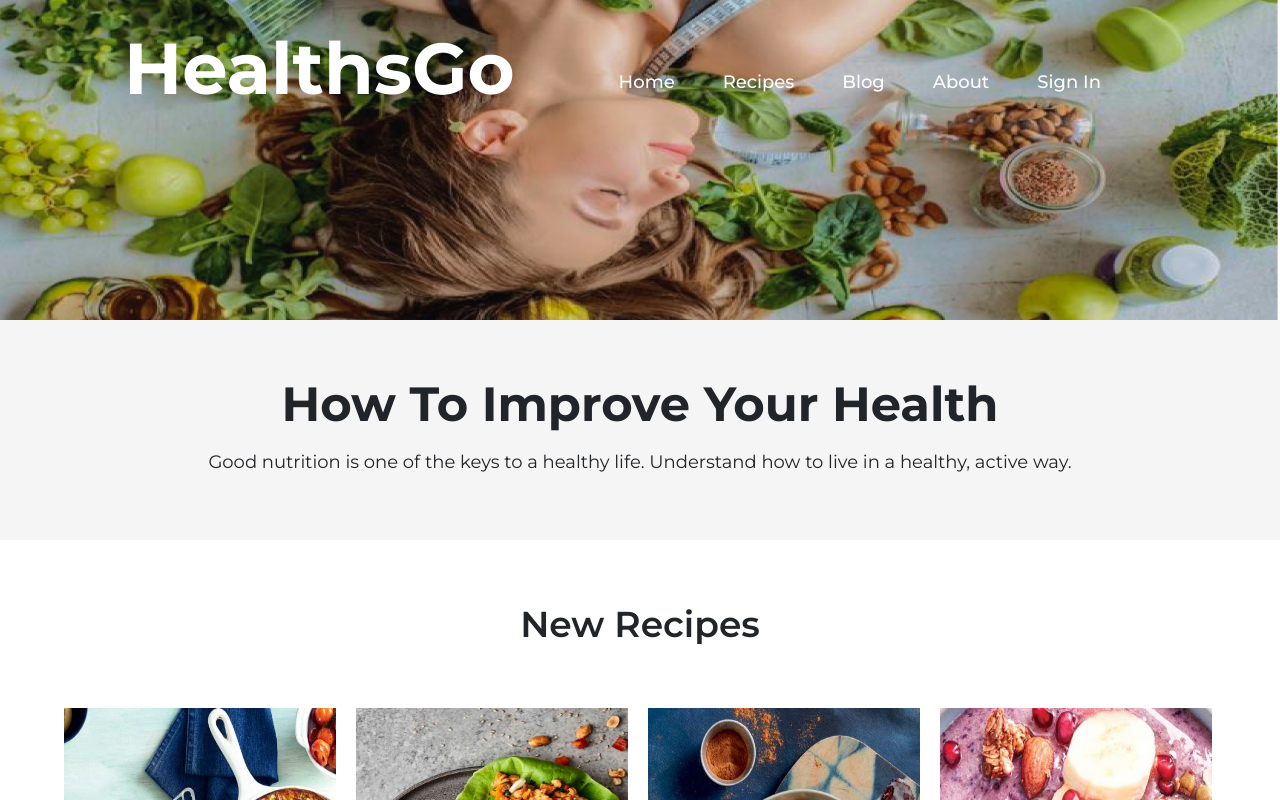
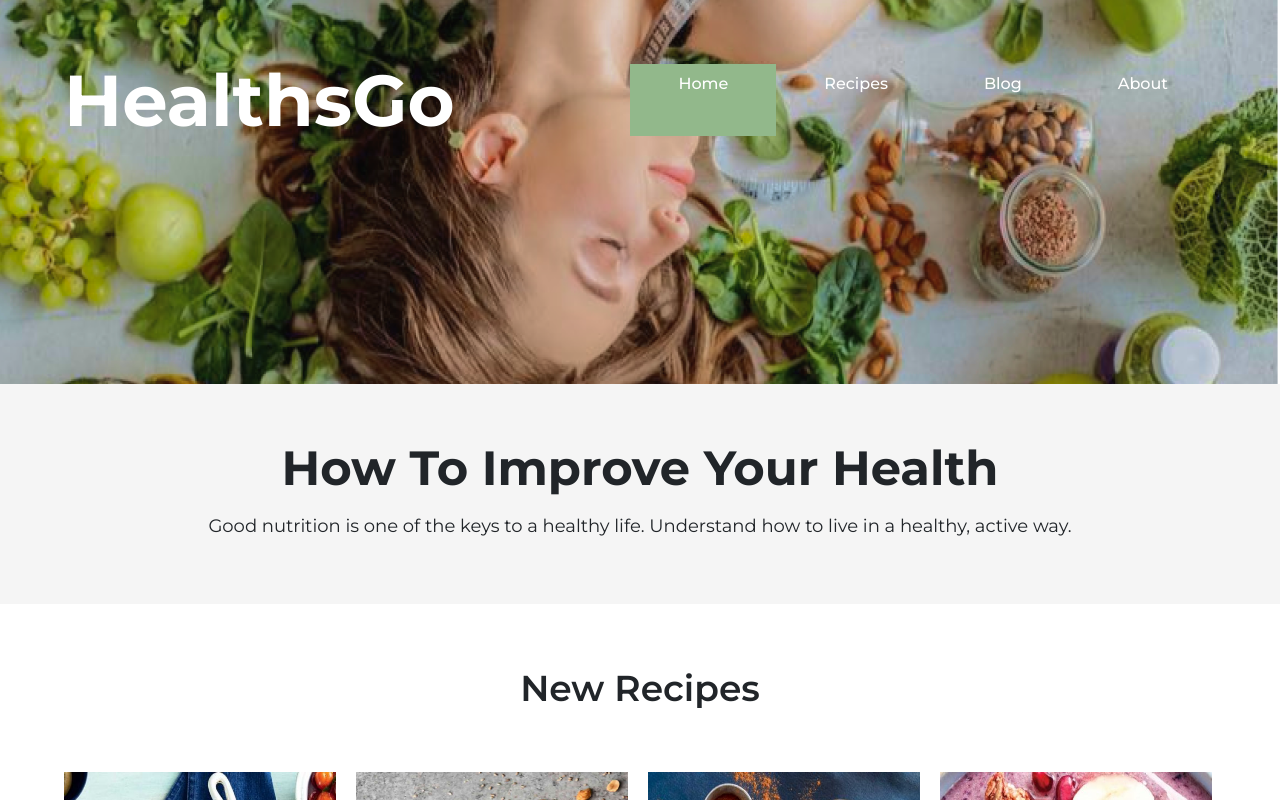
Before and after one commit to astrukar/HCI_2021-22, a Next.js app: page / in a window 1280 px wide. Shown: the top 800 px of the page. Built offline with nearby package versions, Linux system fonts and the light colour scheme.

Commit message:
Header component progress

```diff
--- /dev/null
+++ b/components/header/burgernavigation.js
@@ -0,0 +1,19 @@
+import NavBar from "./navbar";
+
+const BurgerNavigation = ({ isOpen, menuItems, setIsOpen }) => {
+  return (
+    <main
+      className={`${
+        !isOpen ? "translate-x-full" : "translate-x-0"
+      } top-0 transform translate fixed left-0 m-0 p-0 bg-hci-lila-light sm:hidden w-screen transition duration-500 ease-in-out flex-col justify-center items-center h-screen z-40`}
+      onClick={() => setIsOpen(!isOpen)}
+    >
+      <NavBar
+        menuItems={menuItems}
+        classes="flex flex-col h-full w-full justify-center items-center"
+      />
+    </main>
+  );
+};
+
+export default BurgerNavigation;
--- a/components/header/header.js
+++ b/components/header/header.js
@@ -1,32 +1,60 @@
 import React from "react";
 import Image from "next/image";
 import { Row, Col } from "react-bootstrap";
+import NavBar from "./navbar";
+import BurgerNavigation from "./burgernavigation";
+import hamburgerMenu from "../../public/hamburger.svg";
+const menuItems = ["Home", "Recipes", "Blog", "About"];
 
+import { useEffect, useState } from "react";
 const Header = (props) => {
   const { urlImg } = props;
+  const [isClicked, setIsClicked] = useState(false);
+
+  useEffect(() => {
+    const body = document.getElementsByTagName("body")[0];
+    if (isClicked) {
+      body.classList.add("overflow-hidden");
+    } else {
+      body.classList.remove("overflow-hidden");
+    }
+  }, [isClicked]);
+
   return (
     <Row className="p-0">
-      <header className="h-80 relative flex">
-        <Image
-          src={urlImg}
-          className="z-0 w-100"
-          layout="fill"
-          alt="Background image"
-        />
-        <main className="mt-8 px-28">
-          <div className="z-10 flex justify-between">
-            <h1 className="z-10 text-white text-7xl font-montserrat font-bold">
+      <header className="px-5 pb-5 relative flex bg-hci-header md:bg-transparent sm:h-28 md:h-56 lg:h-96">
+        <div className="hidden md:block z--1">
+          <Image
+            src={urlImg}
+            layout="fill"
+            objectFit="cover"
+            priority
+            alt="Hero image"
+          />
+        </div>
+
+        <main className="sm:pt-16 max-w-6xl mx-auto flex-grow flex flex-col">
+          <div className="z-10 flex justify-between md:mb-16">
+            <h1 className="z-10 text-white text-4xl lg:text-7xl font-montserrat font-bold">
               HealthsGo
             </h1>
-            <nav className="z-10 mt-9 pl-20">
-              <ul className="inline-flex list-none font-medium text-white font-montserrat text-lg">
-                <li className="px-4">Home</li>
-                <li className="px-4">Recipes</li>
-                <li className="px-4">Blog</li>
-                <li className="px-4">About</li>
-                <li className="px-4">Sign In</li>
-              </ul>
-            </nav>
+            <div className="flex items-center md:hidden">
+              <BurgerNavigation
+                menuItems={menuItems}
+                isOpen={isClicked}
+                setIsOpen={setIsClicked}
+              />
+              <div className="w-8" />
+              <img
+                onClick={() => setIsClicked(!isClicked)}
+                className={`h-7 transform scale-75 cursor-pointer z-50 transition-all ease-linear duration-500 ${
+                  isClicked ? "transform rotate-90" : ""
+                }`}
+                src={"/hamburger.svg"}
+                alt="Menu"
+              />
+            </div>
+            <NavBar menuItems={menuItems} />
           </div>
         </main>
       </header>
--- a/components/header/navbar.js
+++ b/components/header/navbar.js
@@ -0,0 +1,33 @@
+import Link from "next/link";
+import slugify from "slugify";
+import { useRouter } from "next/router";
+
+const NavBar = ({ classes, menuItems }) => {
+  const router = useRouter();
+  const isActive = (pathname) =>
+    router.pathname.split("/")[1] === pathname.split("/")[1];
+  return (
+    <nav
+      className={`${
+        classes ? "block" : "hidden"
+      } md:inline-flex font-medium text-hci-lila ${classes}`}
+    >
+      {menuItems.map((item, index) => {
+        const menuItemPath = index ? `/${slugify(item, { lower: true })}` : "/";
+        return (
+          <Link key={item} href={menuItemPath} passHref>
+            <a
+              className={`px-5 py-2 whitespace-nowrap w-min hover:bg-hci-lila-dark text-white font-montserrat ${
+                isActive(menuItemPath) ? "bg-hci-lila text-white" : ""
+              } hover:text-white cursor-pointer`}
+            >
+              {item}
+            </a>
+          </Link>
+        );
+      })}
+    </nav>
+  );
+};
+
+export default NavBar;
--- /dev/null
+++ b/const/navbarlist.js
@@ -0,0 +1 @@
+export const navigationItems = ["Home", "Recipes", "Blog", "About"];
--- a/styles/globals.css
+++ b/styles/globals.css
@@ -23,6 +23,9 @@
   }
 }
 
+.z--1 {
+  z-index: -1;
+}
 /*About Container Img & Subscribe To Our Letter*/
 .aboutimg {
   width: 100%;
--- a/tailwind.config.js
+++ b/tailwind.config.js
@@ -9,6 +9,16 @@ module.exports = {
         montserrat: ['"Montserrat"', "sans-serif"],
         poppins: ["Poppins", "sans-serif"],
       },
+      colors: {
+        "hci-lila": {
+          light: "#ACD8A4",
+          DEFAULT: "#92B88B",
+          dark: "#769970",
+        },
+        "hci-header": {
+          DEFAULT: "#829F7E",
+        },
+      },
     },
   },
   plugins: [],
```
Also changed, not shown: public/hamburger.png (added), public/hamburger.svg (added).
